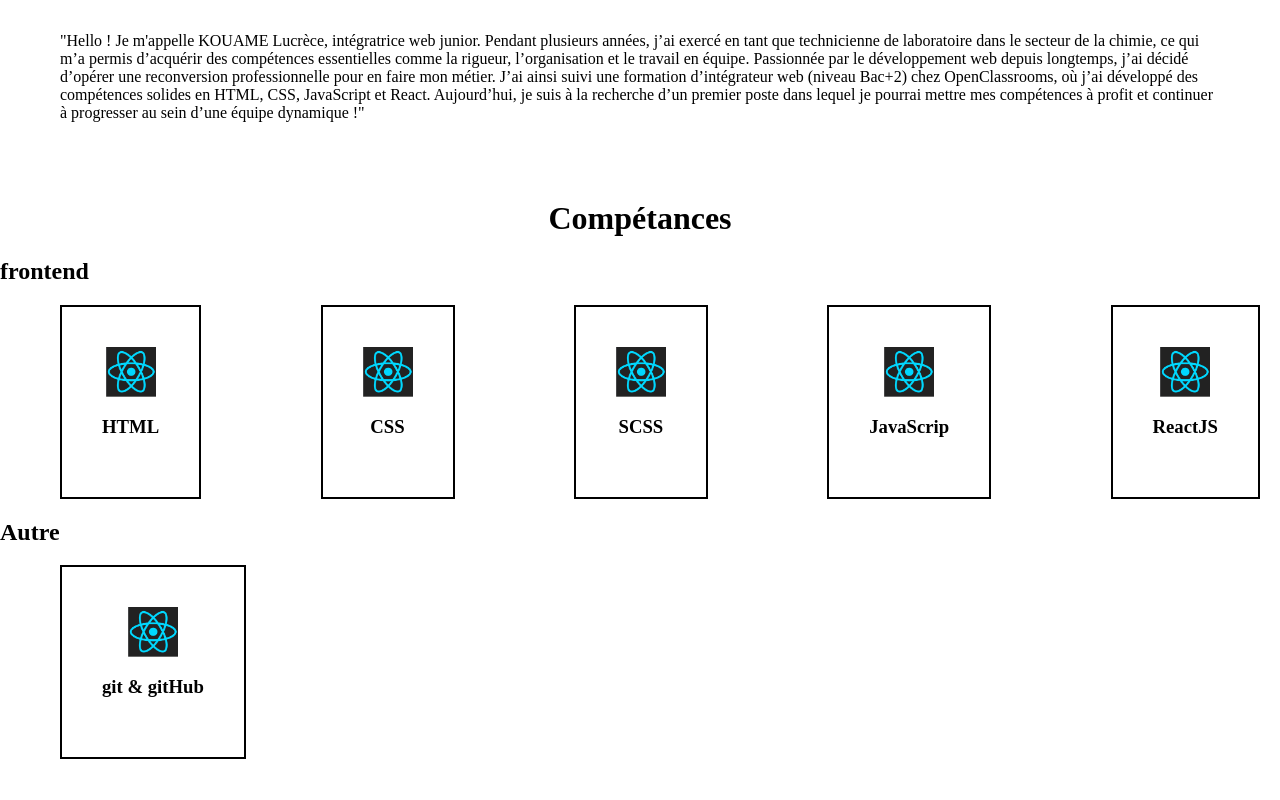
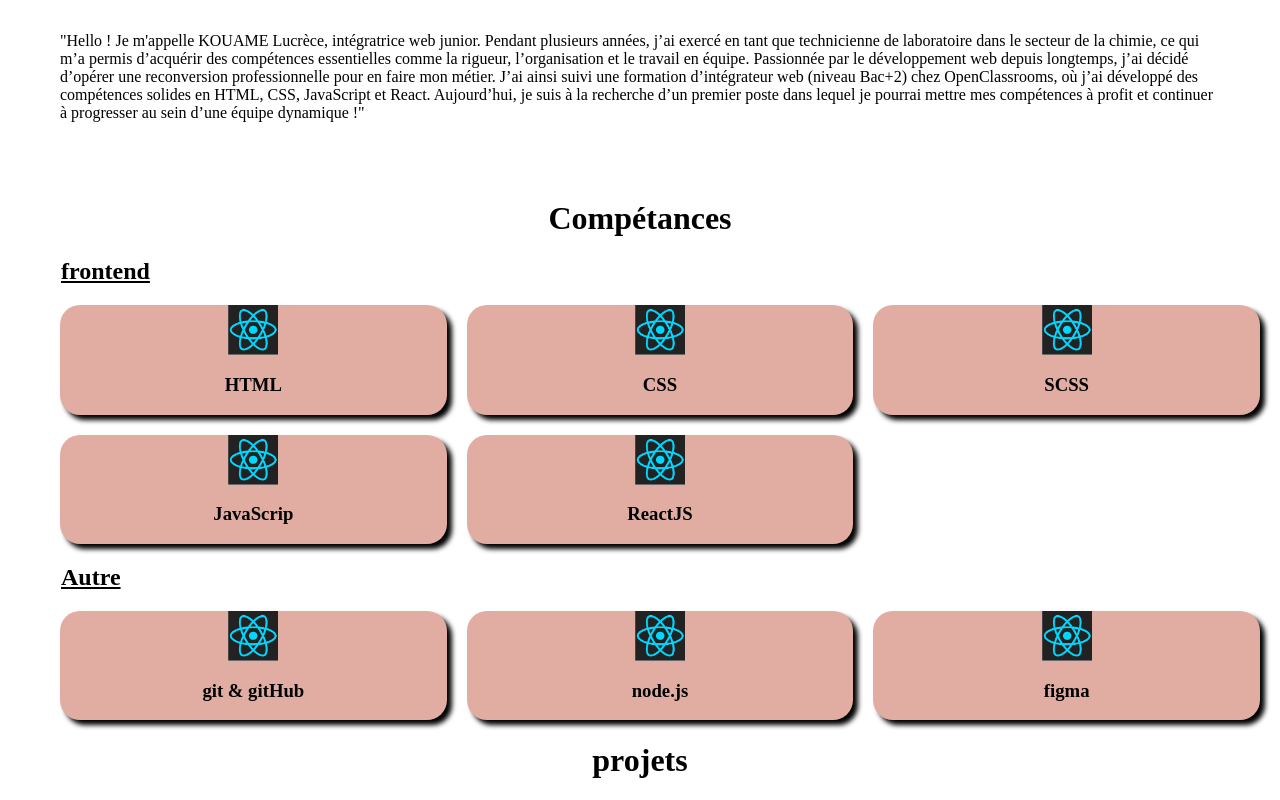
Before and after one commit to lucrece-k/mon-portfolio, a React (Vite) app: page / in a window 1280 px wide. Shown: the part 477-1277 px from the top of the page. Before the commit the page ends 1252 px from the top, so only its background shows below. Built offline with nearby package versions, Linux system fonts and the light colour scheme; the HTML template or start-up script is replaced by a standard one.

Commit message:
update css

```diff
--- a/src/App.tsx
+++ b/src/App.tsx
@@ -1,17 +1,7 @@
-import Accueil from "./components/Accueil";
-import Competances from "./components/Competances";
-import Header from "./components/Header";
-import Profil from "./components/Profil";
+import Home from "./pages/Home";
 import "./styles.scss";
 function App() {
-  return (
-    <div>
-      <Header />
-      <Accueil />
-      <Profil />
-      <Competances />
-    </div>
-  );
+  return <Home />;
 }
 
 export default App;
--- a/src/ListeCompetance.json
+++ b/src/ListeCompetance.json
@@ -31,6 +31,16 @@
       "id": "6",
       "image": "./public/images/react.png",
       "title": "git & gitHub"
+    },
+    {
+      "id": "7",
+      "image": "./public/images/react.png",
+      "title": "node.js"
+    },
+    {
+      "id": "8",
+      "image": "./public/images/react.png",
+      "title": "figma"
     }
   ]
 }
--- a/src/components/Competances/style.scss
+++ b/src/components/Competances/style.scss
@@ -2,10 +2,22 @@
   h1 {
     text-align: center;
   }
+  h2 {
+    text-decoration: underline;
+    margin-left: 61px;
+  }
   ul {
     margin-inline: 20px;
-    display: flex;
+    display: grid;
+    grid-template-columns: 1fr 1fr 1fr;
+    gap: 20px;
     justify-content: space-between;
     align-items: center;
+    li {
+      border: none;
+      border-radius: 20px;
+      box-shadow: 5px 5px 5px black;
+      background-color: #e1ada2;
+    }
   }
 }
--- a/src/components/Header/style.scss
+++ b/src/components/Header/style.scss
@@ -14,6 +14,7 @@ header {
     align-items: baseline;
     gap: 10px;
     margin-right: 20px;
+    margin-top: 5px;
     li {
       color: black;
       list-style-type: none;
--- a/src/components/ListeCompetence/index..tsx
+++ b/src/components/ListeCompetence/index..tsx
@@ -5,10 +5,10 @@ interface ListeCompetenceProps {
 }
 function ListeCompetence({ image, title }: ListeCompetenceProps) {
   return (
-    <div className="listeCompetence">
+    <li className="listeCompetence">
       <img src={image} alt={title} />
       <h3>{title}</h3>
-    </div>
+    </li>
   );
 }
 export default ListeCompetence;
--- a/src/components/ListeCompetence/style.scss
+++ b/src/components/ListeCompetence/style.scss
@@ -3,8 +3,6 @@
   flex-direction: column;
   justify-content: space-between;
   align-items: center;
-  border: 2px solid;
-  padding: 40px;
   img {
     width: 50px;
     height: 50px;
--- /dev/null
+++ b/src/components/Projets/index.tsx
@@ -0,0 +1,8 @@
+import "./style.scss";
+export default function Projets() {
+  return (
+    <div className="projets">
+      <h1>projets</h1>
+    </div>
+  );
+}
--- /dev/null
+++ b/src/components/Projets/style.scss
@@ -0,0 +1,5 @@
+.projets {
+  h1 {
+    text-align: center;
+  }
+}
--- /dev/null
+++ b/src/pages/Home/index.tsx
@@ -0,0 +1,17 @@
+import Accueil from "../../components/Accueil";
+import Competances from "../../components/Competances";
+import Header from "../../components/Header";
+import Profil from "../../components/Profil";
+import Projets from "../../components/Projets";
+
+export default function Home() {
+  return (
+    <div>
+      <Header />
+      <Accueil />
+      <Profil />
+      <Competances />
+      <Projets />
+    </div>
+  );
+}
```
